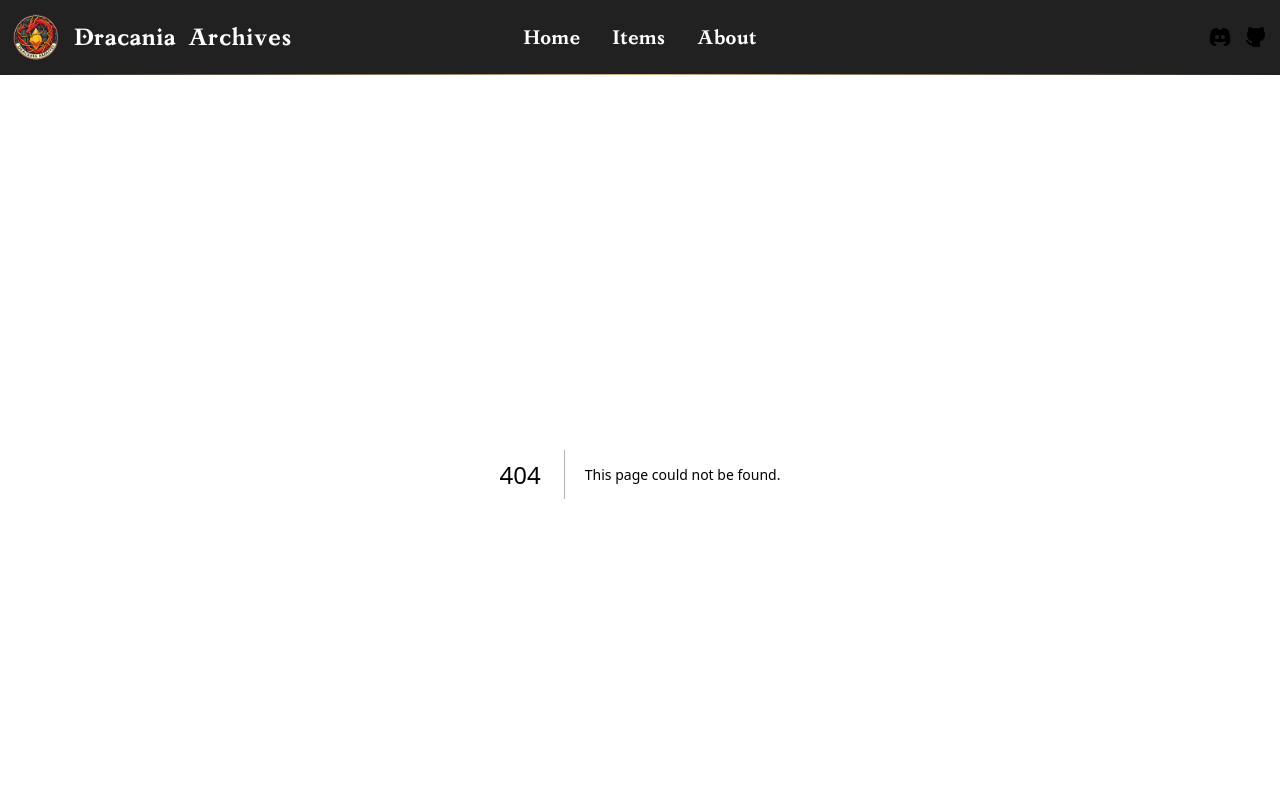
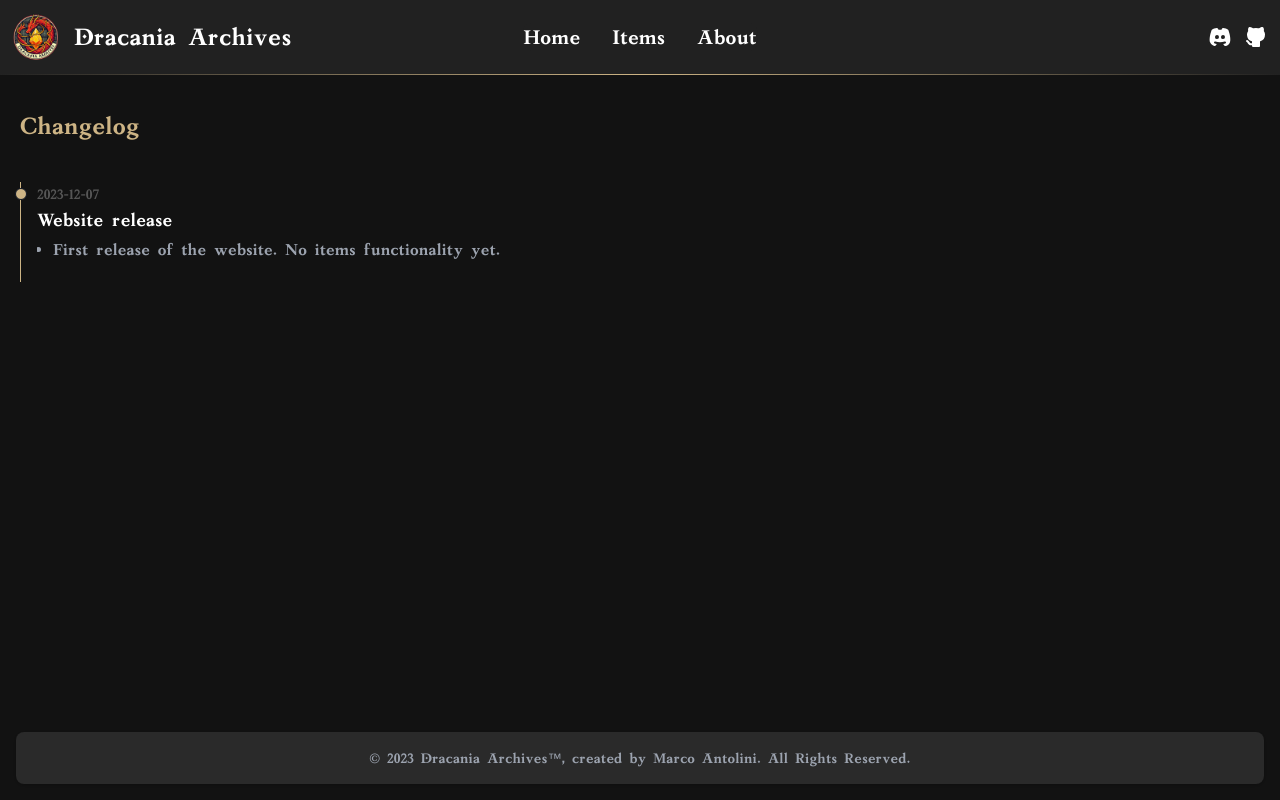
Before and after one commit to MarcoAntolini/dracania-archives, a Next.js app: page /changelog in a window 1280 px wide. Before the commit this address had no page. Shown: the top 800 px of the page. Built offline with nearby package versions, Linux system fonts and the light colour scheme.

Commit message:
create news route

```diff
--- /dev/null
+++ b/src/app/changelog/news.ts
@@ -0,0 +1,28 @@
+type New = {
+	title: string;
+	date: `${number}-${number}-${number}`;
+	changes: string[];
+};
+
+const changelog: New[] = [
+	{
+		title: "Website release",
+		date: "2023-12-07",
+		changes: ["First release of the website. No items functionality yet."],
+	},
+];
+
+const orderedChangelog = changelog.sort((a, b) => {
+	const dateA = new Date(a.date);
+	const dateB = new Date(b.date);
+	return dateA.getTime() - dateB.getTime();
+});
+
+const news = orderedChangelog.map((n, i) => {
+	return {
+		...n,
+		id: `change-${i}`,
+	};
+});
+
+export default news;
--- /dev/null
+++ b/src/app/changelog/page.tsx
@@ -0,0 +1,42 @@
+"use client";
+
+import { useState } from "react";
+import news from "./news";
+
+export default function Changelog() {
+	const newsForLoad = 10;
+	const [displayCount, setDisplayCount] = useState(newsForLoad);
+	const totalNews = news.length;
+
+	return (
+		<div className="px-3 md:px-5 pt-9 pb-6 md:max-w-screen-xl mx-auto max-w-full">
+			<h1 className="text-2xl text-main-color mb-2">Changelog</h1>
+			<ol className="relative border-s border-main-color">
+				{news.slice(0, displayCount).map((n, idx) => (
+					<li key={idx} className="mt-10 ms-4 overflow-hidden">
+						<div className="absolute w-3 h-3 rounded-full mt-1.5 -start-1.5 border border-gray-900 bg-main-color"></div>
+						<time className="mb-1 text-sm font-normal leading-none text-[#565656]">{n.date}</time>
+						<h3 className="text-lg font-semibold text-white">{n.title}</h3>
+						<div className="mb-4 text-base font-normal text-gray-400">
+							<ul className="pl-4">
+								{n.changes.map((c, i) => (
+									<li key={i} className="list-disc py-1">
+										{c}
+									</li>
+								))}
+							</ul>
+						</div>
+					</li>
+				))}
+			</ol>
+			{displayCount < totalNews && (
+				<button
+					className="mt-4 bg-main-color text-gray-100 px-4 py-2 rounded hover:bg-[#c4a770] hover:text-white transition-all duration-200 ease-in-out"
+					onClick={() => setDisplayCount((prevCount) => prevCount + newsForLoad)}
+				>
+					Load More
+				</button>
+			)}
+		</div>
+	);
+}
```
